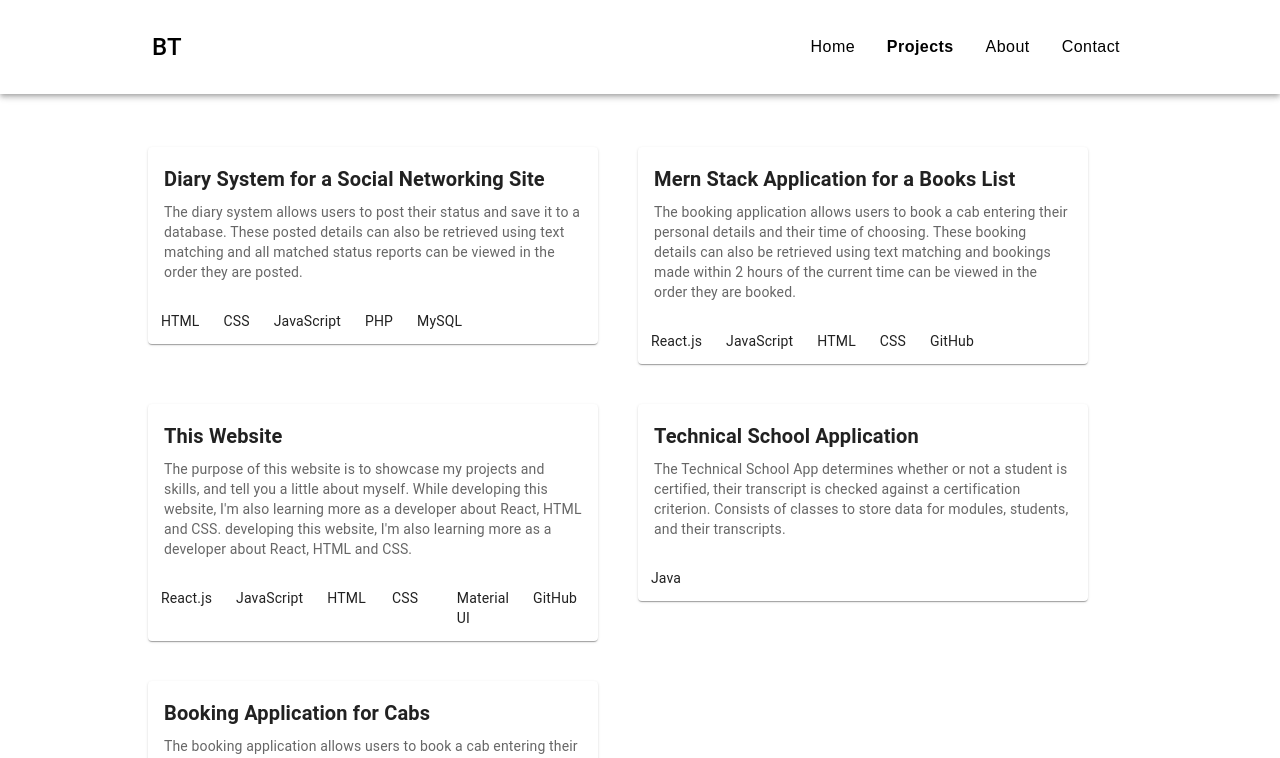
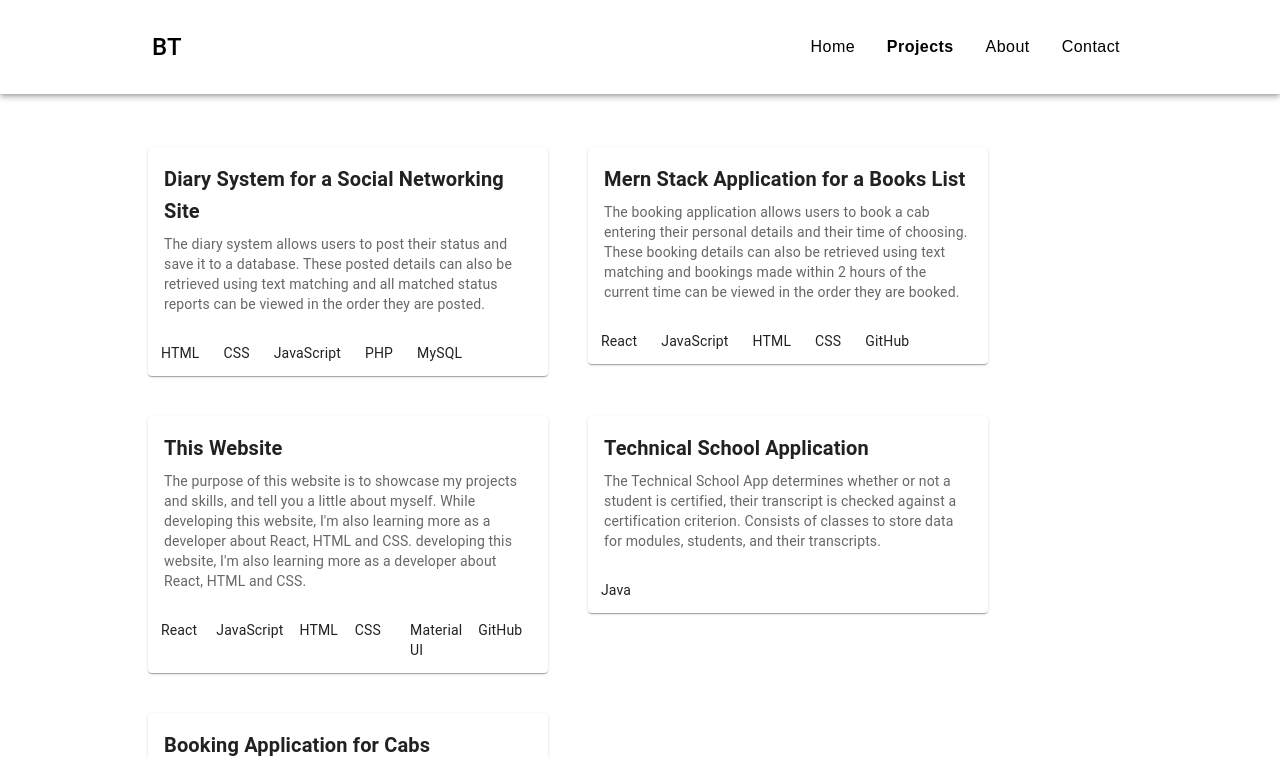
Before and after one commit to trinhbond/personal-portfolio, a React (Create React App) app: page /Projects in a window 1280 px wide. Shown: the top 758 px of the page. Built offline with nearby package versions, Linux system fonts and the light colour scheme.

Commit message:
Changed list on Card to a Grid item.

```diff
--- a/src/pages/Projects.js
+++ b/src/pages/Projects.js
@@ -31,7 +31,7 @@ export default function Projects() {
     <div className="container">
         <ThemeProvider theme={theme}>
         <section>
-        <Card sx={{ maxWidth: 450, display: "flex", flexWrap: "wrap" }}>
+        <Card sx={{ maxWidth: 400, display: "flex", flexWrap: "wrap" }}>
             <CardActionArea>
                 <CardContent>
                     <Typography gutterBottom variant="h6" component="div" sx={{ fontWeight: "bold" }}>
@@ -69,7 +69,7 @@ export default function Projects() {
         </Card>
         </section>
         <section>
-        <Card sx={{ maxWidth: 450, display: "flex", flexWrap: "wrap" }}>
+        <Card sx={{ maxWidth: 400, display: "flex", flexWrap: "wrap" }}>
             <CardActionArea>
                 <CardContent>
                     <Typography gutterBottom variant="h6" component="div" sx={{ fontWeight: "bold" }}>
@@ -85,7 +85,7 @@ export default function Projects() {
             <CardActions>
                 <Grid sx={{ textAlign: "start", padding: "5px" }} container spacing={3}>
                     <Grid item xs>
-                        <Typography variant="body2">React.js</Typography>
+                        <Typography variant="body2">React</Typography>
                     </Grid>
                     <Grid item xs>
                         <Typography variant="body2">JavaScript</Typography>
@@ -108,7 +108,7 @@ export default function Projects() {
         </Card>
         </section>
         <section>
-        <Card sx={{ maxWidth: 450, display: "flex", flexWrap: "wrap" }}>
+        <Card sx={{ maxWidth: 400, display: "flex", flexWrap: "wrap" }}>
                 <CardActionArea>
                     <CardContent>
                         <Typography gutterBottom variant="h6" component="div" sx={{ fontWeight: "bold" }}>
@@ -122,9 +122,9 @@ export default function Projects() {
                     </CardContent>
                 </CardActionArea>
                 <CardActions>
-                    <Grid sx={{ textAlign: "start", padding: "5px" }} container spacing={3}>
+                    <Grid sx={{ textAlign: "start", padding: "5px" }} container spacing={2}>
                         <Grid item xs>
-                            <Typography variant="body2">React.js</Typography>
+                            <Typography variant="body2">React</Typography>
                         </Grid>
                         <Grid item xs>
                             <Typography variant="body2">JavaScript</Typography>
@@ -149,10 +149,10 @@ export default function Projects() {
             </Card>
         </section>
         <section>
-            <Card sx={{ maxWidth: 450, display: "flex", flexWrap: "wrap" }}>
+            <Card sx={{ maxWidth: 400, display: "flex", flexWrap: "wrap" }}>
                 <CardActionArea>
                 <CardContent>
-                    <Typography gutterBottom variant="h6" component="div" sx={{fontWeight: "bold"}}>
+                    <Typography gutterBottom variant="h6" component="div" sx={{fontWeight: "bold" }}>
                     Technical School Application
                     </Typography>
                     <Typography variant="body2" color="text.secondary">
@@ -163,7 +163,7 @@ export default function Projects() {
                 </CardContent>
                 </CardActionArea>
                 <CardActions>
-                <Grid  sx={{ textAlign: "start", padding: "5px" }} container spacing={3}>
+                <Grid sx={{ textAlign: "start", padding: "5px" }} container spacing={3}>
                     <Grid item>
                         <Typography variant="body2" >Java</Typography>
                     </Grid>
@@ -175,7 +175,7 @@ export default function Projects() {
             </Card>
         </section>
         <section>
-        <Card sx={{ maxWidth: 450, display: "flex", flexWrap: "wrap" }}>
+        <Card sx={{ maxWidth: 400, display: "flex", flexWrap: "wrap" }}>
             <CardActionArea>
                 <CardContent>
                     <Typography gutterBottom variant="h6" component="div" sx={{ fontWeight: "bold" }}>
--- a/src/styles/AboutMe.css
+++ b/src/styles/AboutMe.css
@@ -30,6 +30,7 @@
 }
 .About-Me #listHeading {
     margin: 0;
+    font-size: 1.2rem;
 }
 @media screen and (max-width: 768px) {
     .About-Me {
```
Lines whose indentation alone changed are shown as unchanged.
